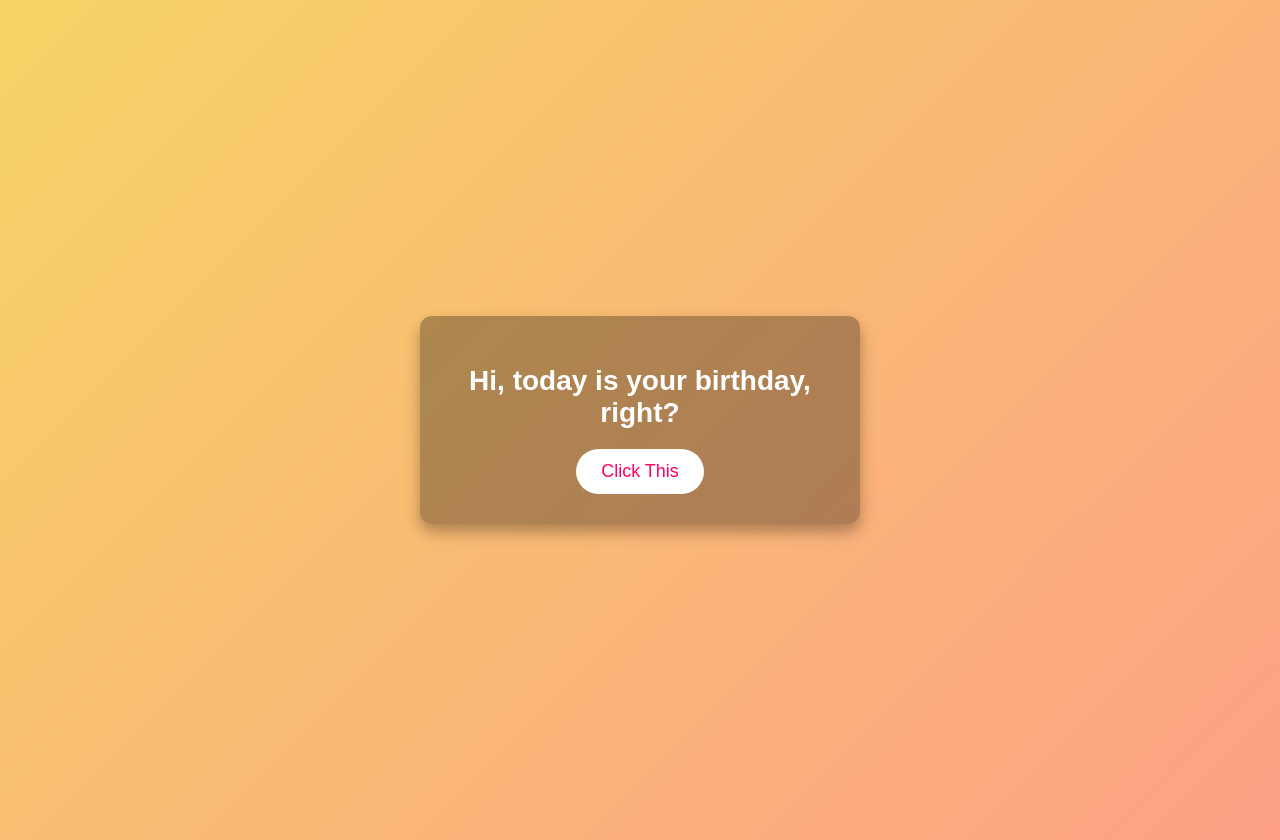
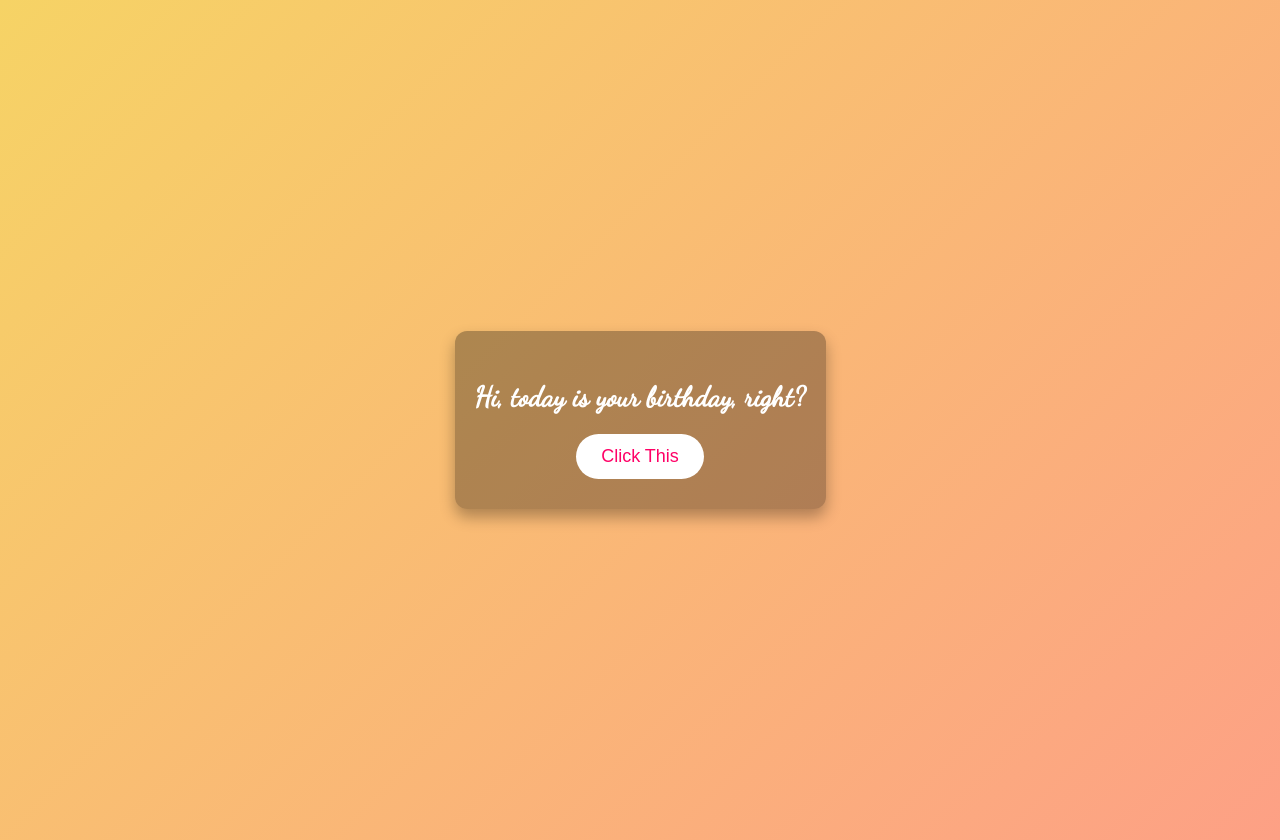
Before and after one commit to maxbtrl23/cobasaja231, a plain HTML site: page index.html in a window 1280 px wide. Drawn offline with Linux system fonts and the light colour scheme.

Commit message:
Update index.html

```diff
--- a/index.html
+++ b/index.html
@@ -5,10 +5,13 @@
   <meta name="viewport" content="width=device-width, initial-scale=1" />
   <title>Welcome</title>
 
+  <!-- Tambahkan link Google Fonts -->
+  <link href="https://fonts.googleapis.com/css2?family=Dancing+Script&display=swap" rel="stylesheet">
+
   <style>
     body {
       margin: 0;
-      font-family: Arial, sans-serif;
+      font-family: 'Dancing Script', cursive;
       background: linear-gradient(135deg, #f6d365 0%, #fda085 100%);
       display: flex;
       justify-content: center;
```
